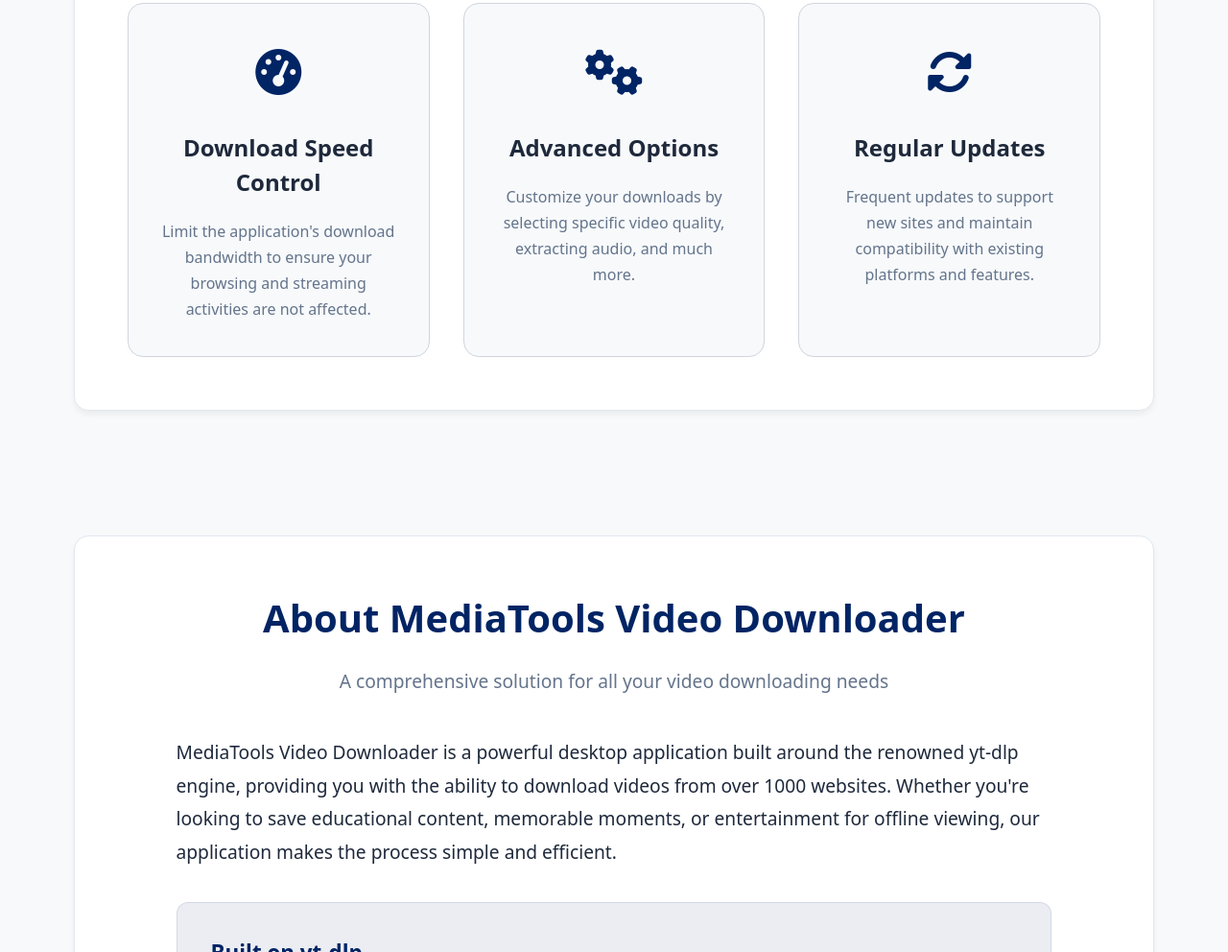
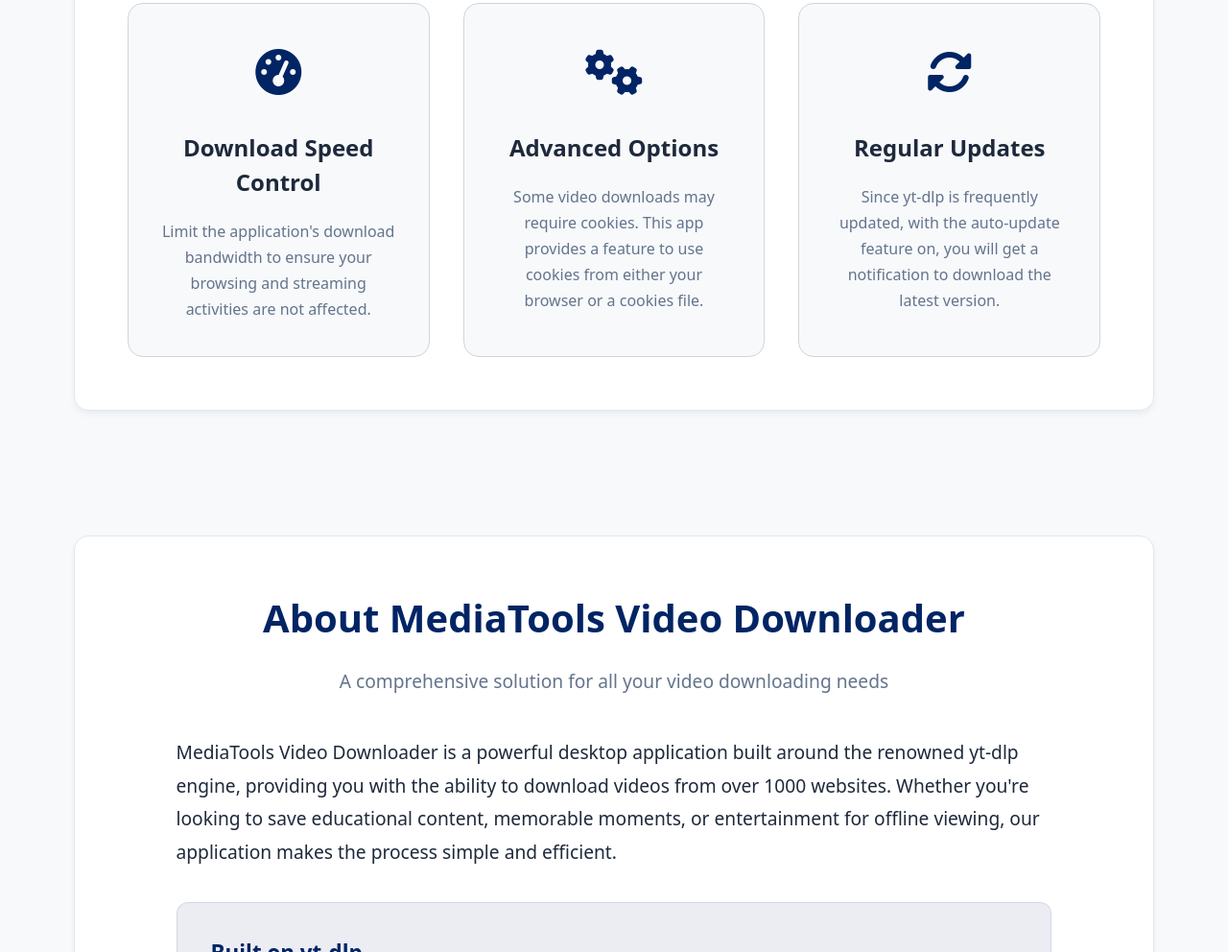
Before and after one commit to MediaTools-tech/mediatools, a plain HTML site: page website/video/downloader.html in a window 1280 px wide. Shown: the part 2280-3272 px from the top of the page at 96% size. Drawn offline with nearby package versions, Linux system fonts and the light colour scheme.

Commit message:
Updated downloader page with cookie and auto-update info

```diff
--- a/website/video/downloader.html
+++ b/website/video/downloader.html
@@ -736,12 +736,12 @@
                     <div class="feature-card">
                         <div class="feature-icon"><i class="fas fa-cogs"></i></div>
                         <h3>Advanced Options</h3>
-                        <p>Customize your downloads by selecting specific video quality, extracting audio, and much more.</p>
+                        <p>Some video downloads may require cookies. This app provides a feature to use cookies from either your browser or a cookies file.</p>
                     </div>
                     <div class="feature-card">
                         <div class="feature-icon"><i class="fas fa-sync-alt"></i></div>
                         <h3>Regular Updates</h3>
-                        <p>Frequent updates to support new sites and maintain compatibility with existing platforms and features.</p>
+                        <p>Since yt-dlp is frequently updated, with the auto-update feature on, you will get a notification to download the latest version.</p>
                     </div>
                 </div>
             </div>
```
